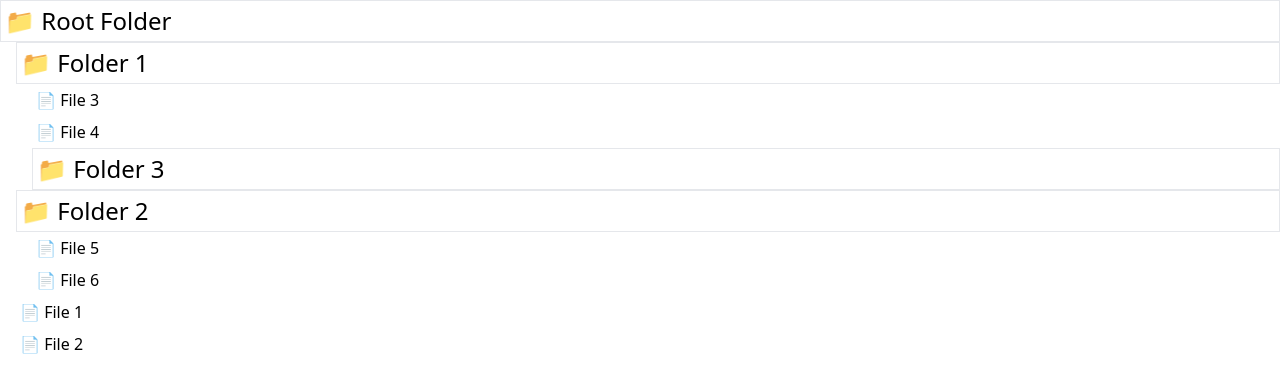
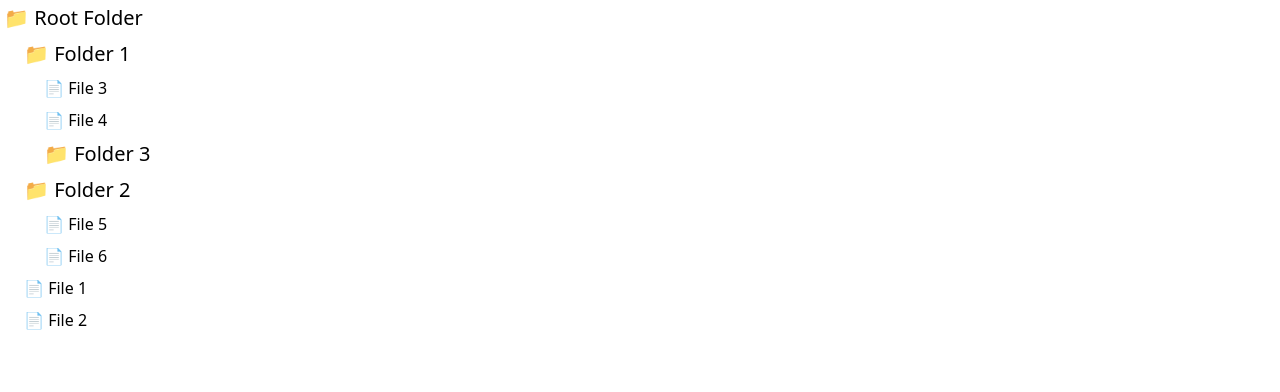
Before and after one commit to taraksh01/fileExplorer, a JavaScript app: page / in a window 1280 px wide. Shown: the top 392 px of the page. Built offline with nearby package versions, Linux system fonts and the light colour scheme.

Commit message:
Reduced font size for folder

```diff
--- a/src/Components/FolderStructure.js
+++ b/src/Components/FolderStructure.js
@@ -3,8 +3,8 @@ const FolderStructure = ({ data }) => {
     <>
       {data?.isFolder ? (
         <>
-          <div className="p-1 border text-2xl font-medium">📁 {data.name}</div>
-          <div className="ml-4">
+          <div className="p-1 text-xl font-medium">📁 {data.name}</div>
+          <div className="ml-5">
             {data.children.map((child) => (
               <FolderStructure data={child} key={child.id} />
             ))}
```
